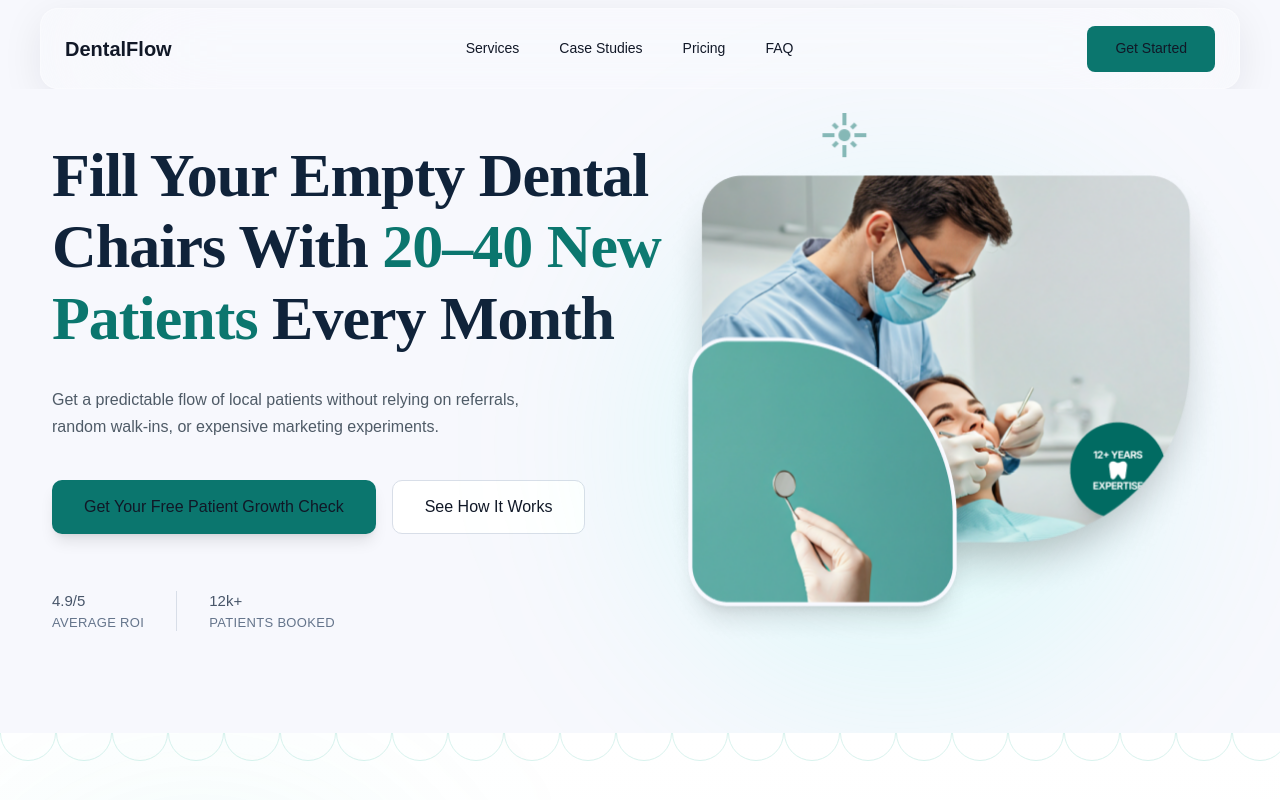
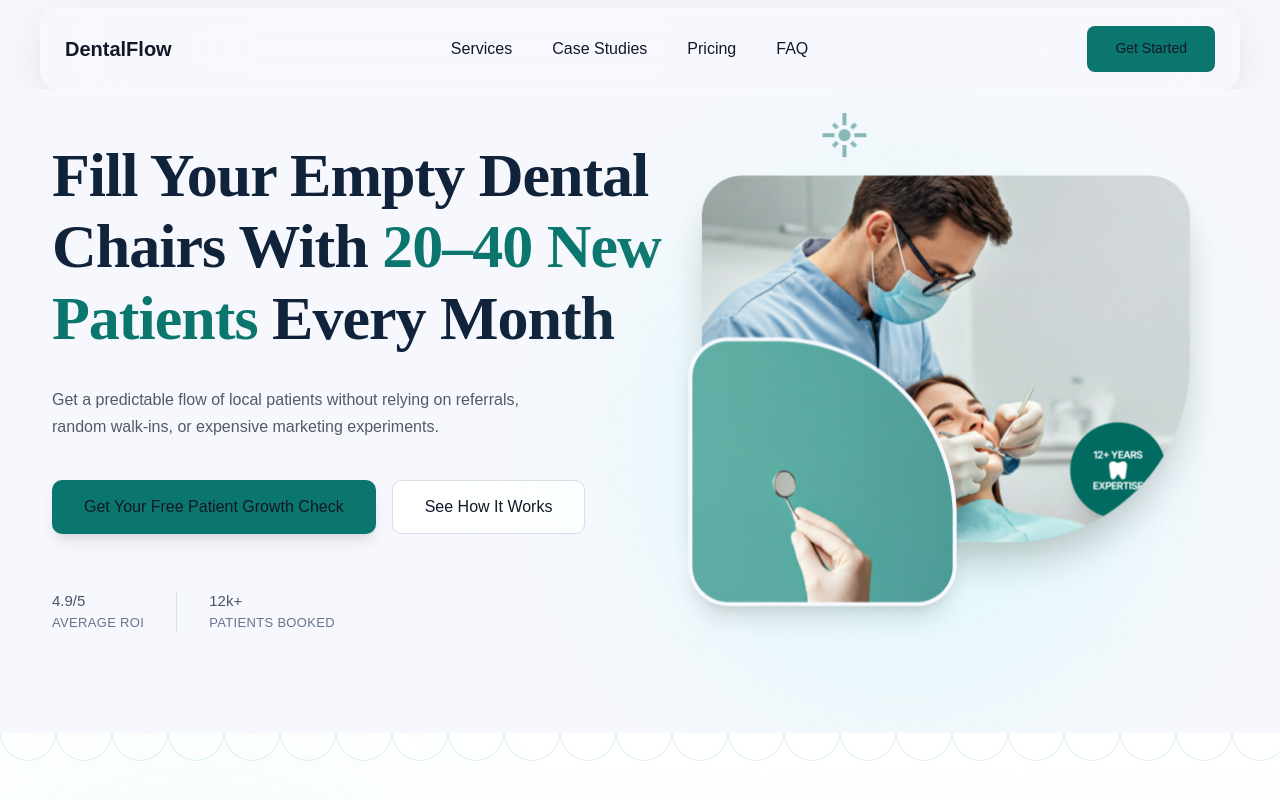
Before and after one commit to pranitha1404/dentalflow, a Next.js app: page / in a window 1280 px wide. Shown: the top 800 px of the page. Built offline with nearby package versions, Linux system fonts and the light colour scheme.

Commit message:
Typography fixes

```diff
--- a/app/globals.css
+++ b/app/globals.css
@@ -38,6 +38,7 @@
 html {
   scroll-behavior: smooth;
   overflow-x: hidden;
+  -webkit-text-size-adjust: 100%;
 }
 
 body {
@@ -49,6 +50,10 @@ body {
   width: 100%;
   min-width: 320px;
   overflow-x: hidden;
+
+  -webkit-font-smoothing: antialiased;
+  -moz-osx-font-smoothing: grayscale;
+  text-rendering: optimizeLegibility;
 }
 
 /* =========================
@@ -175,6 +180,11 @@ button {
 ::-webkit-scrollbar-track {
   background: transparent;
 }
+
+/* =========================
+   Animations
+========================= */
+
 @keyframes float {
   0% {
     transform: translateY(0px);
--- a/app/layout.tsx
+++ b/app/layout.tsx
@@ -13,8 +13,9 @@ const geistMono = Geist_Mono({
 });
 
 export const metadata: Metadata = {
-  title: "Create Next App",
-  description: "Generated by create next app",
+  title: "Dental Flow",
+  description:
+    "Advanced patient acquisition systems for modern dental practices.",
 };
 
 export default function RootLayout({
@@ -27,7 +28,18 @@ export default function RootLayout({
       lang="en"
       className={`${geistSans.variable} ${geistMono.variable} h-full antialiased`}
     >
-      <body className="min-h-full flex flex-col">{children}</body>
+      <body
+        className="
+          min-h-full
+          flex
+          flex-col
+          overflow-x-hidden
+          bg-white
+          text-[#111827]
+        "
+      >
+        {children}
+      </body>
     </html>
   );
 }
--- a/components/Navbar.tsx
+++ b/components/Navbar.tsx
@@ -22,8 +22,8 @@ export default function Navbar() {
             rounded-[18px]
             border
             border-white/30
-            bg-white/20
-            backdrop-blur-[80px]
+            bg-white/10
+            backdrop-blur-[90px]
             shadow-[0_10px_40px_rgba(15,23,42,0.08)]
           "
         >
@@ -39,28 +39,28 @@ export default function Navbar() {
           <nav className="hidden lg:flex items-center gap-10">
             <a
               href="#services"
-              className="text-[14px] font-medium text-[#2B3440] hover:text-[#0B766E] transition"
+              className="text-[16px] font-medium text-[#2B3440] hover:text-[#0B766E] transition"
             >
               Services
             </a>
 
             <a
               href="#case-studies"
-              className="text-[14px] font-medium text-[#2B3440] hover:text-[#0B766E] transition"
+              className="text-[16px] font-medium text-[#2B3440] hover:text-[#0B766E] transition"
             >
               Case Studies
             </a>
 
             <a
               href="#pricing"
-              className="text-[14px] font-medium text-[#2B3440] hover:text-[#0B766E] transition"
+              className="text-[16px] font-medium text-[#2B3440] hover:text-[#0B766E] transition"
             >
               Pricing
             </a>
 
             <a
               href="#faq"
-              className="text-[14px] font-medium text-[#2B3440] hover:text-[#0B766E] transition"
+              className="text-[16px] font-medium text-[#2B3440] hover:text-[#0B766E] transition"
             >
               FAQ
             </a>
```
